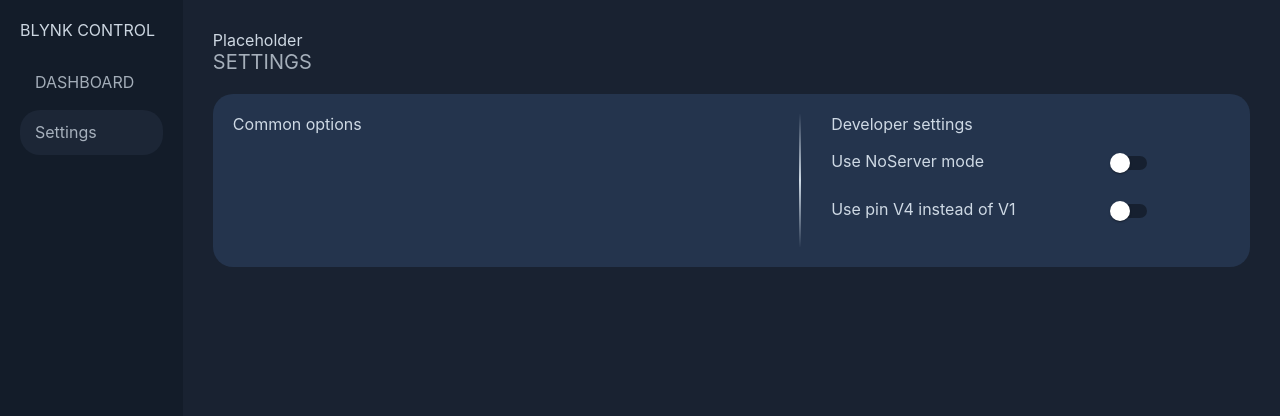
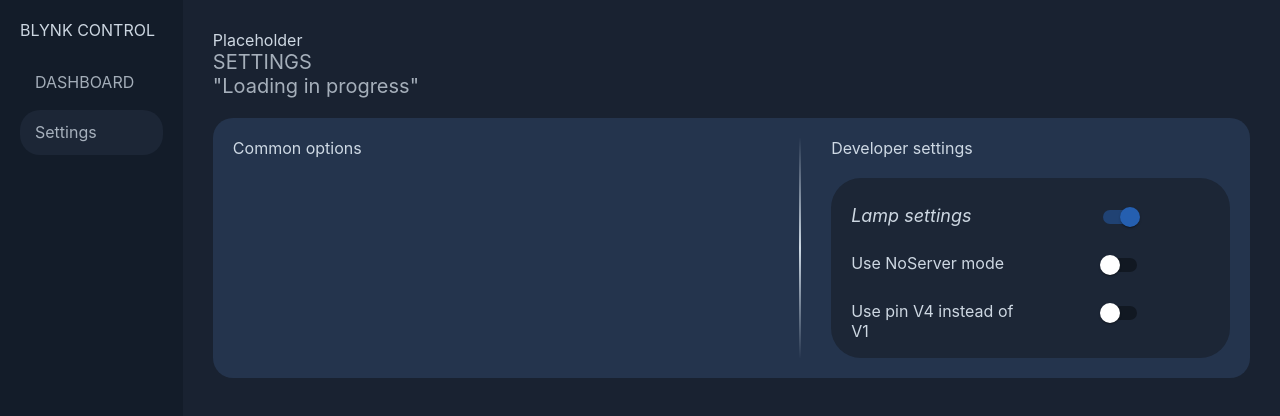
Before and after one commit to IvanGlebov/BlynkWeb, a React (Create React App) app in the folder web-client/: page /settings in a window 1280 px wide. Shown: the top 416 px of the page. Built offline with nearby package versions, Linux system fonts and the light colour scheme; no server answers.

Commit message:
Settings page modifications to store data on a Blynk server. Testing 'loading' status showing.

```diff
--- a/web-client/src/components/Settings/Settings.jsx
+++ b/web-client/src/components/Settings/Settings.jsx
@@ -1,13 +1,34 @@
 import React from 'react'
 import s from './Settings.module.css'
 import DarkBlueMaterialSwitch from "../MaterialUiCustomComponents/DarkBlueMaterialSwitch";
+import axios from "axios";
 
 class Settings extends React.Component {
+    // const serverRequest_p1 = this.props.blynkSettings.serverIp + this.props.blynkSettings.lampKey
+    componentDidMount() {
+        // console.log("Settings loaded prop to false")
+        // this.props.switchDeveloperShowLoaded(false)
+        axios
+            .get(this.props.blynkSettings.serverIp
+                + this.props.blynkSettings.lampKey
+                + "/get/"
+                + this.props.blynkSettings.pins.lampSettings)
+            .then(response => {
+                this.props.switchDeveloperShowLoaded(true)
 
-    render(){
+                this.props.setDeveloperShow(response.data)
+
+            })
+    }
+
+    render() {
         return (
             <div className={s.contentWrapper}>
-                <div className={s.mainHeader}>SETTINGS</div>
+                <div className={s.mainHeader}>SETTINGS
+                    {this.props.developerSettings.showLampDeveloperSettingsLoaded === true ? <div>"Loaded"</div> :
+                        <div>"Loading in progress"</div>}
+                    {/*{ this.props.showDeveloperSettingsLoaded }*/}
+                </div>
                 <div className={s.optionsWrapper}>
                     <div className={s.commonOptions}>
                         <div className={s.sectionHeader}>Common options</div>
@@ -17,18 +38,31 @@
                     </div>
                     <div className={s.developerOptions}>
                         <div className={s.sectionHeader}>Developer settings</div>
-                        <div className={s.options}>
+                        <div className={s.lampOptions}>
+                            <div className={s.subSectionHeader}>
+                                <div className={s.optionText}>Lamp settings</div>
+                                <div className={s.controlElement}>
+                                    <DarkBlueMaterialSwitch onChange={this.props.switchLampDeveloperShow}
+                                                            checked={this.props.developerSettings.showLampDeveloperSettings}/>
+                                </div>
+
+                            </div>
+
+                            <div
+                                className={this.props.developerSettings.showLampDeveloperSettings === true ? s.optionsUnfolded : s.optionsFolded}>
                                 <div className={s.option}>
                                     <div className={s.optionText}>Use NoServer mode</div>
                                     <div className={s.controlElement}>
-                                    <DarkBlueMaterialSwitch onChange={this.props.changeNoserverMode} checked={this.props.noServerMode} />
+                                        <DarkBlueMaterialSwitch onChange={this.props.switchLampNoserverMode}
+                                                                checked={this.props.noServerMode}/>
                                     </div>
 
                                 </div>
                                 <div className={s.option}>
                                     <div className={s.optionText}>Use pin V4 instead of V1</div>
                                     <div className={s.controlElement}>
-                                    <DarkBlueMaterialSwitch onChange={this.props.changeV4toV1} checked={this.props.useV4} />
+                                        <DarkBlueMaterialSwitch onChange={this.props.changeV4toV1}
+                                                                checked={this.props.useV4}/>
                                     </div>
 
                                 </div>
@@ -38,9 +72,10 @@
                             </div>
                         </div>
                     </div>
-
+                </div>
             </div>
         )
     }
 }
+
 export default Settings
--- a/web-client/src/components/Settings/SettingsContainer.jsx
+++ b/web-client/src/components/Settings/SettingsContainer.jsx
@@ -1,7 +1,13 @@
 import {connect} from "react-redux";
 import Settings from "./Settings";
-import {changeNoserverMode} from "../../redux/reducers/settingsReducer";
-import {switchUseV4} from "../../redux/reducers/lampReducer";
+// import {changeNoserverMode} from "../../redux/reducers/settingsReducer";
+import {
+    setDeveloperShow,
+    switchDeveloperShow,
+    switchDeveloperShowLoaded,
+    switchNoServerMode,
+    switchUseV4
+} from "../../redux/reducers/lampReducer";
 
 const mapStateToProps = (state) => {
     return {
@@ -9,7 +15,14 @@
         //     useV4: state.lamp.lampData.useV4
         // }
         useV4: state.lamp.lampData.useV4,
-        noServerMode: state.settings.noServerMode
+        noServerMode: state.lamp.noServerMode,
+        developerSettings: {
+            showLampDeveloperSettings: state.lamp.showDeveloperSettings,
+            showLampDeveloperSettingsLoaded: state.lamp.showDeveloperSettingsLoaded,
+
+
+        },
+        blynkSettings: state.lamp.blynkSettings
     }
 }
 
@@ -18,8 +31,19 @@
         changeV4toV1: () => {
             dispatch(switchUseV4())
         },
-        changeNoserverMode: () => {
-            dispatch(changeNoserverMode())
+        switchLampNoserverMode: () => {
+            dispatch(switchNoServerMode())
+        },
+        switchLampDeveloperShow: () => {
+            // debugger;
+            dispatch(switchDeveloperShow())
+        },
+        switchDeveloperShowLoaded: (value) => {
+            // debugger
+            dispatch(switchDeveloperShowLoaded(value))
+        },
+        setDeveloperShow: (value) => {
+            dispatch(setDeveloperShow(value))
         }
 
     }
```
Lines whose indentation alone changed are shown as unchanged.
